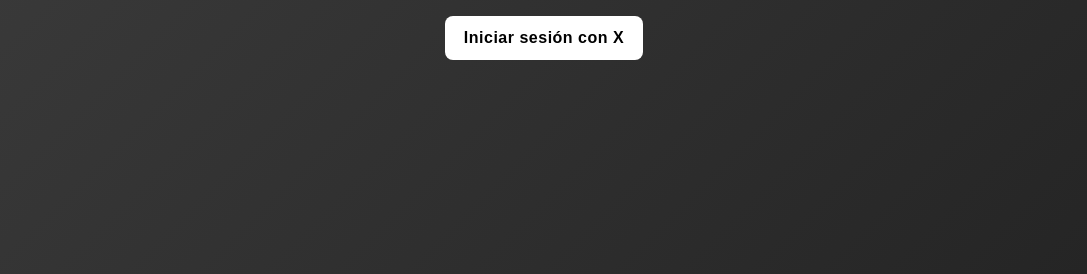
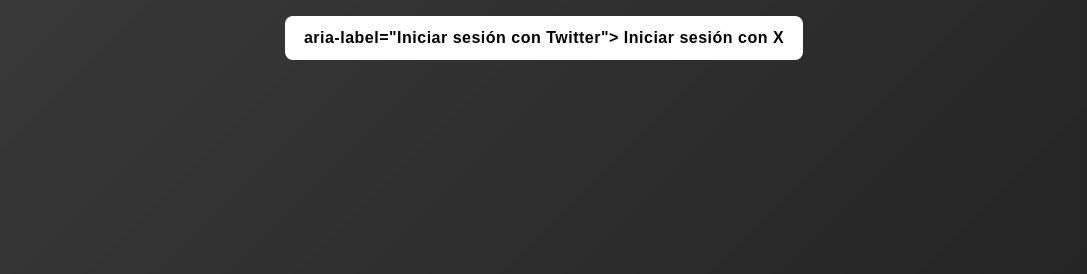
Before and after one commit to muellebeats/jardinexotick, a plain HTML site: page index.html in a window 1280 px wide. Shown: the top 274 px of the page, without its empty margins (96-1183 px from the left). Drawn offline with Linux system fonts and the light colour scheme.

Commit message:
Update index.html

```diff
--- a/index.html
+++ b/index.html
@@ -162,6 +162,7 @@
 <body>
   <!-- Botón de inicio de sesión con X (Twitter) -->
   <button onclick="window.location.href='https://logwithx.onrender.com/auth/twitter'">
+     aria-label="Iniciar sesión con Twitter">
     Iniciar sesión con X
   </button>
 
```
